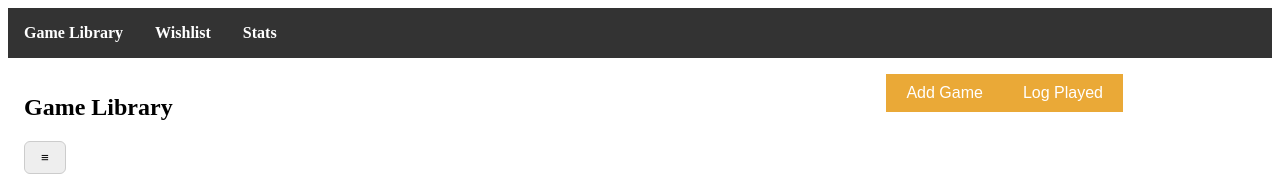
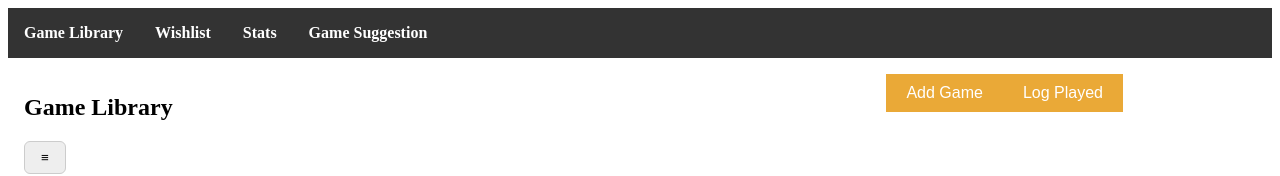
Before and after one commit to alexlehner3868/BoardGameLibrary, a React (Vite) app: page / in a window 1280 px wide. Shown: the top 176 px of the page. Built offline with nearby package versions, Linux system fonts and the light colour scheme.

Commit message:
Added template page for Game Suggestion

```diff
--- a/src/App.jsx
+++ b/src/App.jsx
@@ -3,7 +3,7 @@ import Navbar from './components/Navbar';
 import GameLibrary from './pages/GameLibrary';
 import Wishlist from './pages/Wishlist';
 import Stats from './pages/Stats';
-
+import GameSuggestion from './pages/GameSuggestion';
 const App = () => {
   return (
     <div>
@@ -13,6 +13,7 @@ const App = () => {
           <Route path="/" element={<GameLibrary />} />
           <Route path="/wishlist" element={<Wishlist />} />
           <Route path="/stats" element={<Stats />} />
+          <Route path="/Game Suggestion" element ={<GameSuggestion/>} />
         </Routes>
       </div>
     </div>
--- a/src/components/Navbar.jsx
+++ b/src/components/Navbar.jsx
@@ -7,6 +7,7 @@ const Navbar = () => {
       <Link to="/">Game Library</Link>
       <Link to="/wishlist">Wishlist</Link>
       <Link to="/stats">Stats</Link>
+      <Link to="/Game Suggestion">Game Suggestion</Link>
     </nav>
   );
 };
--- /dev/null
+++ b/src/pages/GameSuggestion.jsx
@@ -0,0 +1,5 @@
+const GameSuggestion = () => {
+    return <h2>Game Suggestion Page</h2>;
+  };
+
+  export default GameSuggestion;
```
